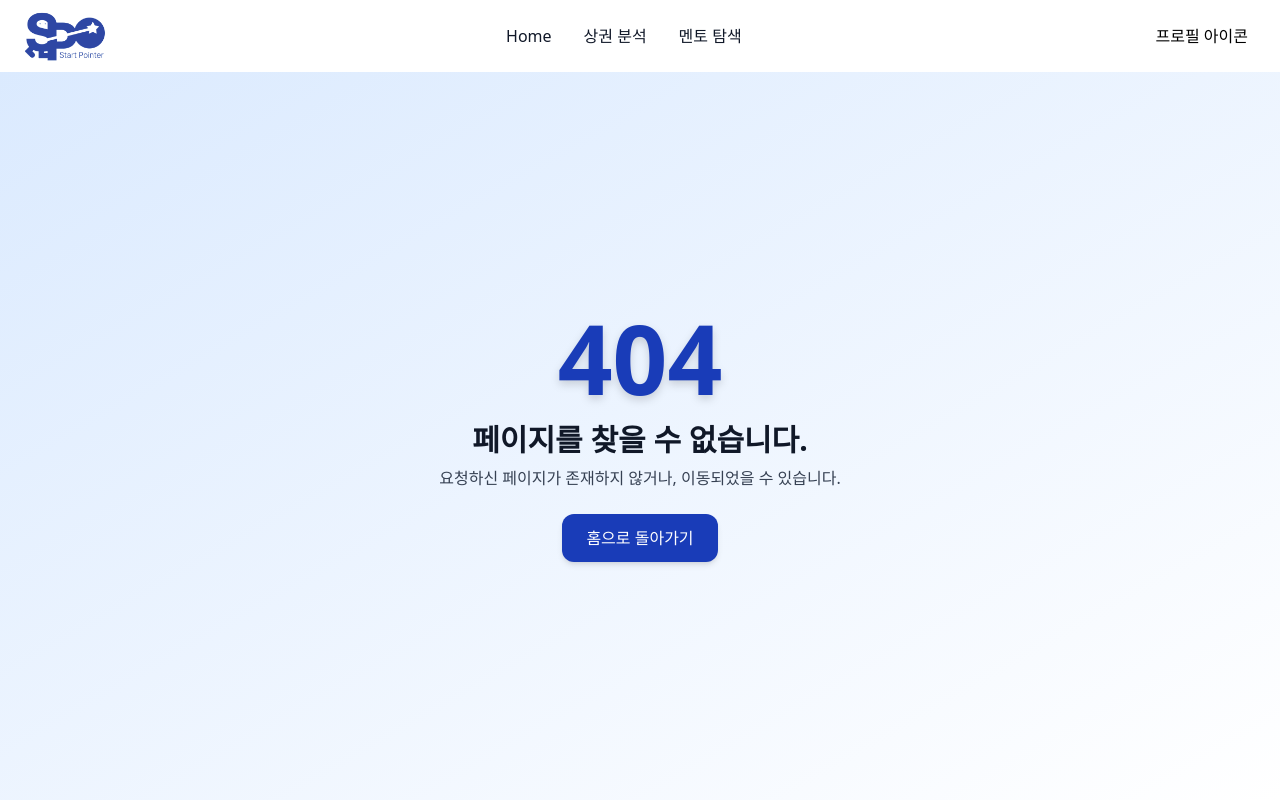
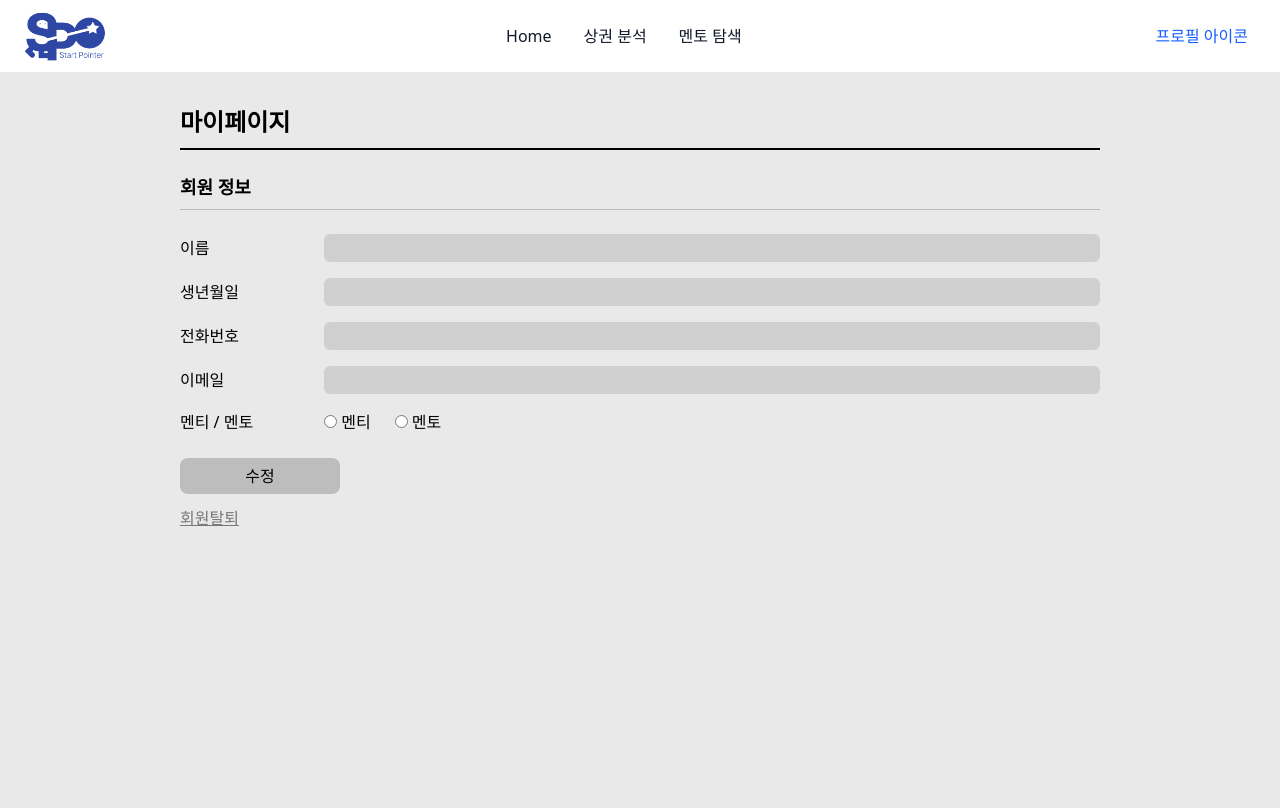
Before and after one commit to Likelion-YeungNam-Univ/13th-StartPoint-web, a React (Vite) app: page /mypage in a window 1280 px wide. Before the commit this address had no page. Built offline with nearby package versions, Linux system fonts and the light colour scheme.

Commit message:
마이페이지 화면

```diff
--- a/src/App.jsx
+++ b/src/App.jsx
@@ -5,6 +5,7 @@ import MarketResearch from "./pages/MarketResearch";
 import Mentoring from "./pages/Mentoring";
 import NotFound from "./pages/NotFound";
 import Layout from "./Layout";
+import MyPage from "./pages/MyPage";
 
 const App = () => {
   return (
@@ -14,6 +15,8 @@ const App = () => {
           <Route path="/" element={<Home />} />
           <Route path="market-research" element={<MarketResearch />} />
           <Route path="mentoring" element={<Mentoring />} />
+          <Route path="mypage" element={<MyPage />} />
+          <Route path="mypage" element={<MyPage />} />
           <Route path="*" element={<NotFound />} />
         </Route>
       </Routes>
--- a/src/NavBar.jsx
+++ b/src/NavBar.jsx
@@ -1,3 +1,4 @@
+
 import React from "react";
 import { Link, useNavigate, useLocation } from "react-router-dom";
 import Logo from "./assets/SPO_Logo.png";
@@ -19,21 +20,16 @@ const NavBar = () => {
         onClick={() => navigate("/")}
         className="cursor-pointer object-cover h-14"
       />
+
       <span className="flex justify-center">
-        <Link to="/" className={getActiveLink("/")}>
-          Home
-        </Link>
-        <Link
-          to="/market-research"
-          className={getActiveLink("/market-research")}
-        >
-          상권 분석
-        </Link>
-        <Link to="/mentoring" className={getActiveLink("/mentoring")}>
-          멘토 탐색
-        </Link>
+        <Link to="/" className={getActiveLink("/")}>Home</Link>
+        <Link to="/market-research" className={getActiveLink("/market-research")}>상권 분석</Link>
+        <Link to="/mentoring" className={getActiveLink("/mentoring")}>멘토 탐색</Link>
       </span>
-      <div className="p-4">프로필 아이콘</div>
+
+      <Link to="/mypage" className={getActiveLink("/mypage")} aria-label="마이페이지">
+        프로필 아이콘
+      </Link>
     </nav>
   );
 };
--- /dev/null
+++ b/src/pages/MyPage.jsx
@@ -0,0 +1,45 @@
+import React from "react";
+import "./mypage.css";
+export default function MyPage() {
+  return (
+    <div className="mypage-wrap">
+      <div className="mypage-inner">
+        <h1 className="mypage-title">마이페이지</h1>
+        <hr className="mypage-title-line" />
+
+        <section className="mypage-card">
+          <h2 className="mypage-section-title">회원 정보</h2>
+          <hr className="mypage-section-line" />
+
+          <div className="mypage-grid">
+            <label>이름</label>
+            <div className="skeleton-input" />
+
+            <label>생년월일</label>
+            <div className="skeleton-input" />
+
+            <label>전화번호</label>
+            <div className="skeleton-input" />
+
+            <label>이메일</label>
+            <div className="skeleton-input" />
+
+            <label>멘티 / 멘토</label>
+            <div className="radio-row">
+              <label><input type="radio" name="role" /> 멘티</label>
+              <label><input type="radio" name="role" /> 멘토</label>
+            </div>
+          </div>
+
+          <div className="btn-row">
+            <button className="btn-primary" type="button">수정</button>
+          </div>
+
+          <div className="danger-row">
+            <button className="btn-ghost" type="button">회원탈퇴</button>
+          </div>
+        </section>
+      </div>
+    </div>
+  );
+}
--- /dev/null
+++ b/src/pages/mypage.css
@@ -0,0 +1,31 @@
+.mypage-wrap { background:#e9e9e9; min-height:calc(100vh - 64px); }
+.mypage-inner { max-width:960px; margin:0 auto; padding:32px 20px 80px; }
+.mypage-title { font-size:24px; font-weight:700; margin:0 0 8px; }
+.mypage-title-line { border:none; border-top:2px solid #000; margin:8px 0 24px; }
+
+.mypage-card { background:transparent; }
+.mypage-section-title { font-size:18px; font-weight:600; margin:8px 0; }
+.mypage-section-line { border:none; border-top:1px solid #bdbdbd; margin:8px 0 24px; }
+
+.mypage-grid {
+  display:grid;
+  grid-template-columns:120px 1fr;
+  gap:16px 24px;
+  align-items:center;
+}
+.skeleton-input {
+  height:28px;
+  background:#cfcfcf;
+  border-radius:6px;
+}
+.radio-row { display:flex; gap:24px; align-items:center; }
+
+.btn-row { margin-top:24px; }
+.btn-primary {
+  width:160px; height:36px; border-radius:8px; border:none;
+  background:#bdbdbd; cursor:pointer;
+}
+.danger-row { margin-top:12px; }
+.btn-ghost {
+  background:none; border:none; color:#777; text-decoration:underline; cursor:pointer;
+}
```
